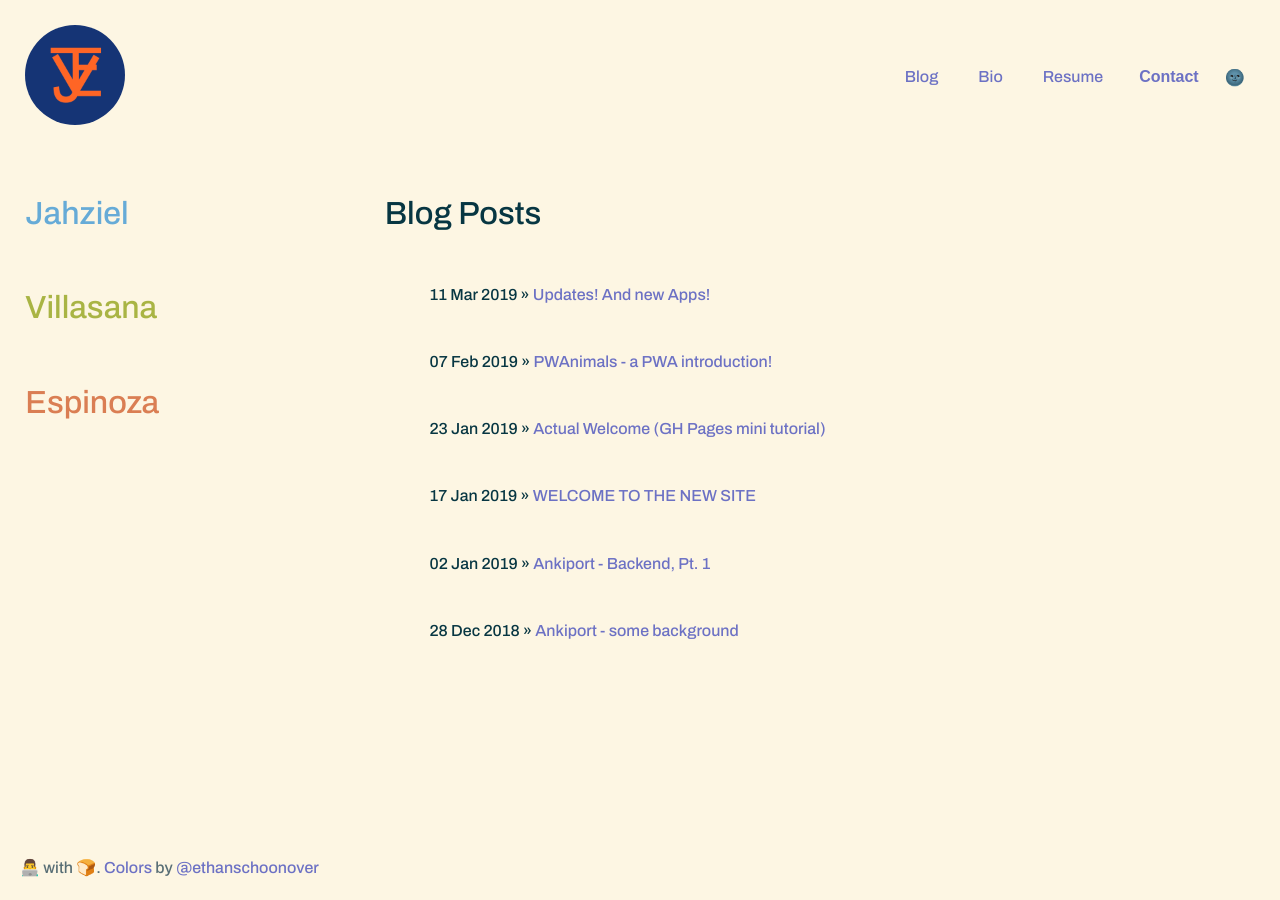
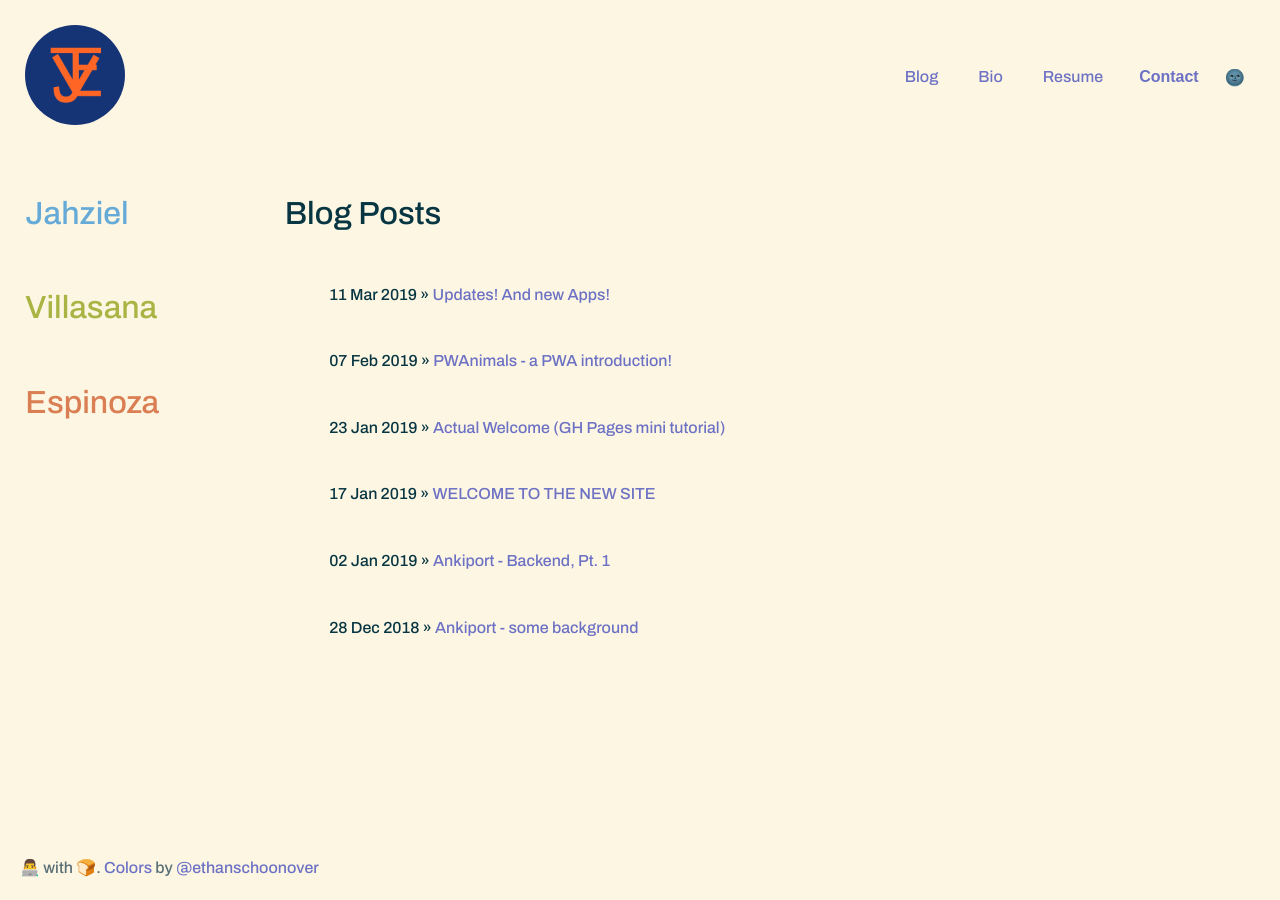
Before and after one commit to jahzielv/jahzielv.github.io, a Jekyll site: the page built from blog.html, in a window 1280 px wide. Built offline with Jekyll 4.4.1, drawn with Linux system fonts in a browser that asks for light colours.

Commit message:
getting rid of extra div

```diff
--- a/_layouts/default.html
+++ b/_layouts/default.html
@@ -129,7 +129,7 @@
                     <h1 id="espinoza" class="fading-txt">Espinoza</h1>
                 </div>
 
-                <div class="main-content">{{ content }}</div>
+                {{ content }}
             </div>
         </div>
         <script src="/index.js"></script>
```
